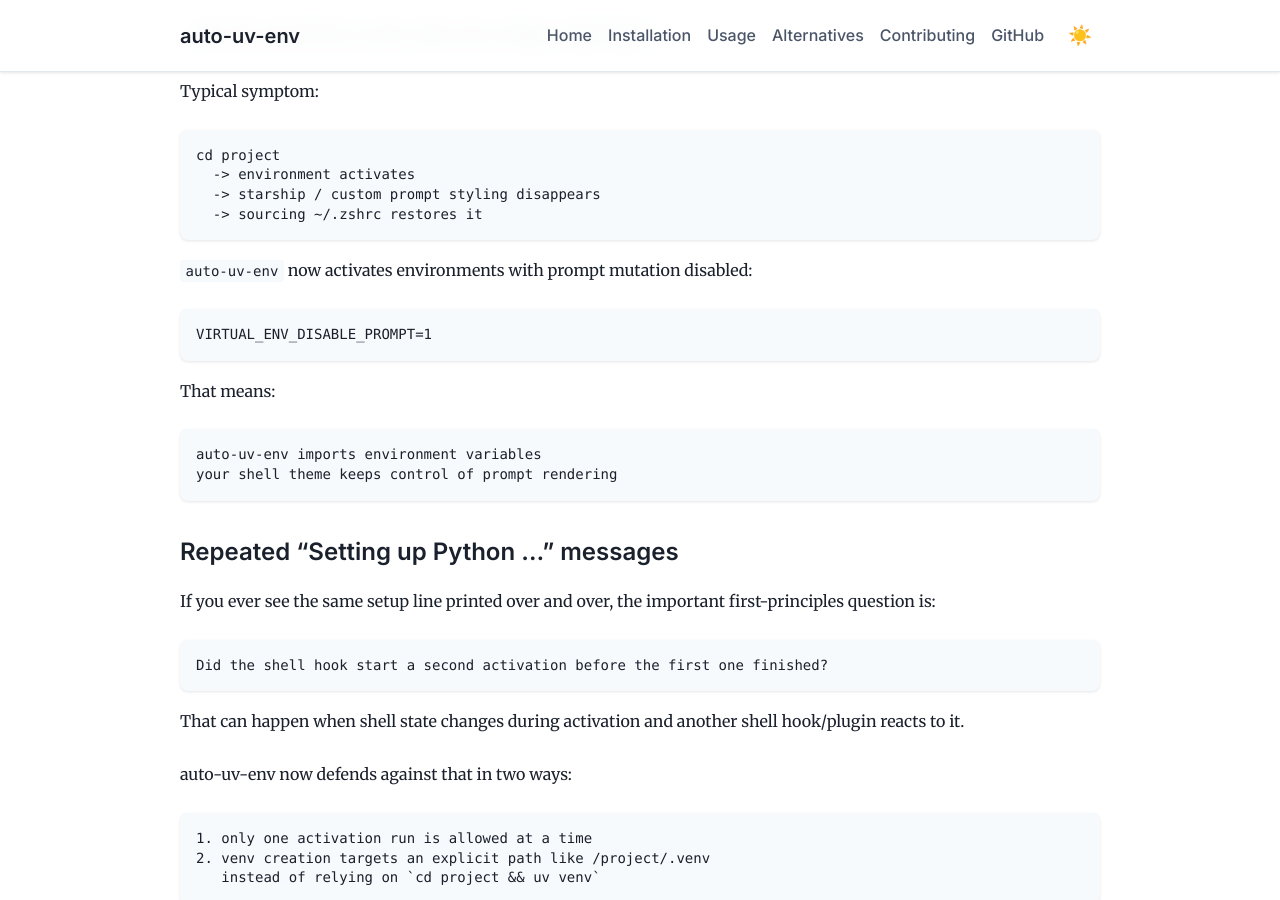
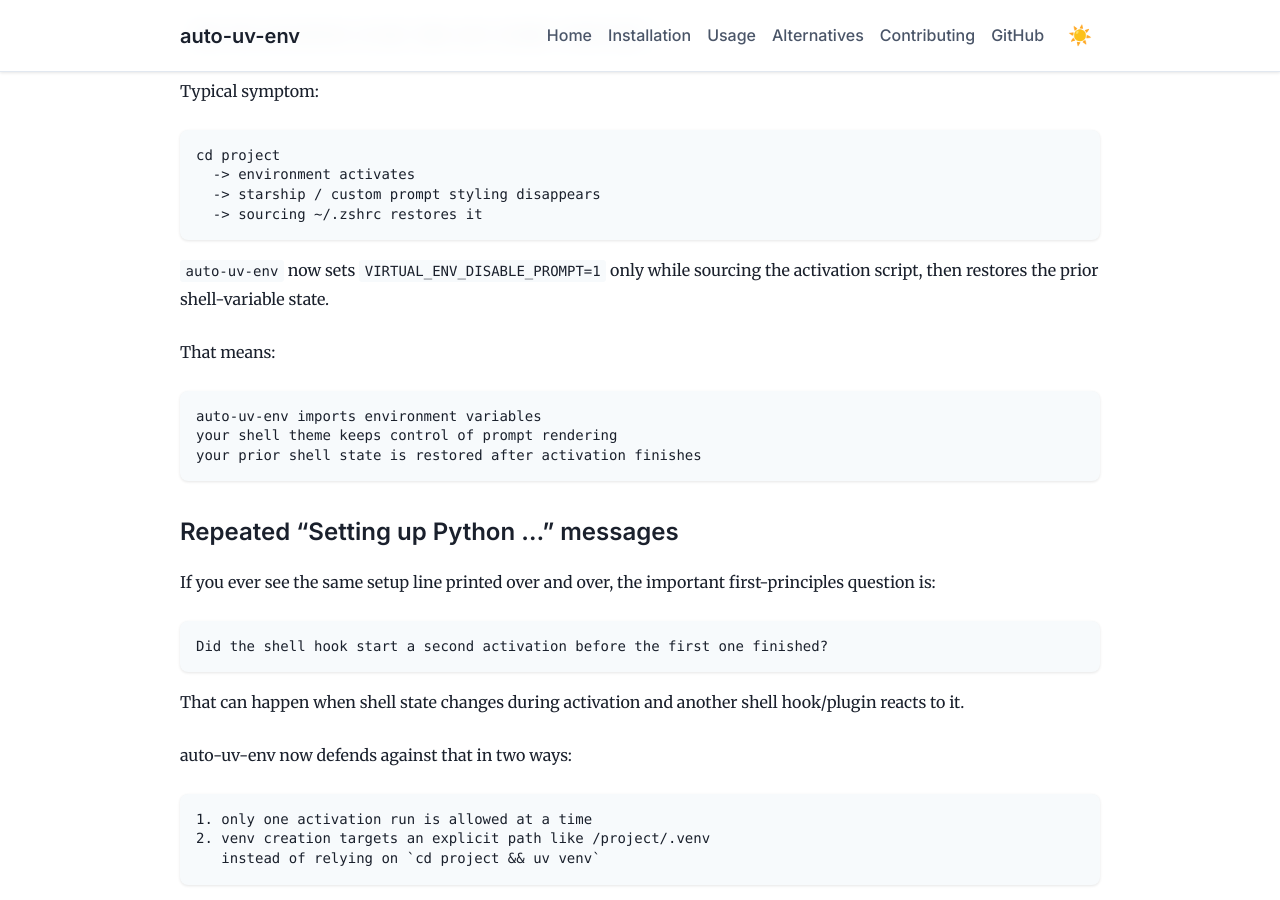
Before and after one commit to ashwch/auto-uv-env, a Jekyll site: the page built from docs/usage.md, in a window 1280 px wide and 900 px high, scrolled down 4375 px. Built offline with Jekyll 4.4.1, drawn with Linux system fonts in a browser that asks for light colours.

Commit message:
Restore prompt flag state without exporting it

````diff
--- a/docs/usage.md
+++ b/docs/usage.md
@@ -197,17 +197,15 @@ cd project
   -> sourcing ~/.zshrc restores it
 ```
 
-`auto-uv-env` now activates environments with prompt mutation disabled:
-
-```text
-VIRTUAL_ENV_DISABLE_PROMPT=1
-```
+`auto-uv-env` now sets `VIRTUAL_ENV_DISABLE_PROMPT=1` only while sourcing the
+activation script, then restores the prior shell-variable state.
 
 That means:
 
 ```text
 auto-uv-env imports environment variables
 your shell theme keeps control of prompt rendering
+your prior shell state is restored after activation finishes
 ```
 
 ### Repeated "Setting up Python ..." messages
````
Also changed, not shown: AGENTS.md (+1 -1 lines), README.md, 3 other files.
